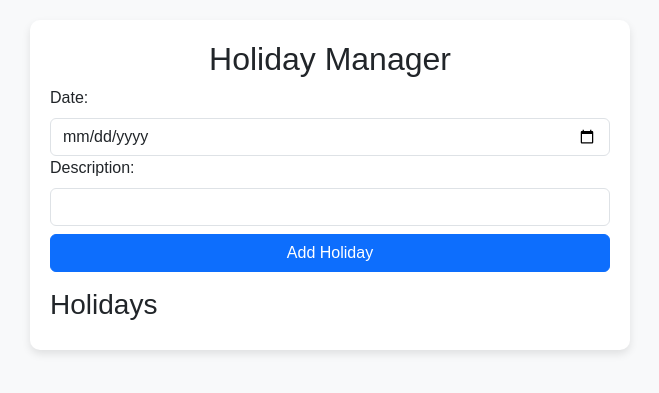
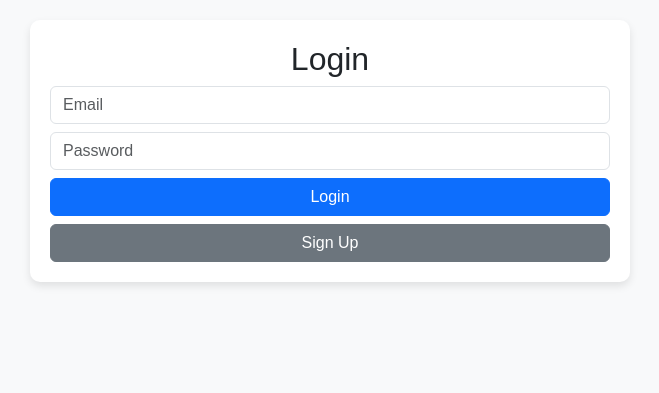
Before and after one commit to Ranjith1823/Smart-bell, a Flask app: page / in a window 1280 px wide. Shown: the top 393 px of the page, without its empty margins (310-969 px from the left). Run offline with Flask 3, Linux system fonts and the light colour scheme; parts of the project's set-up code (start-up, migrations or seed data) failed here and were passed over; some libraries are stand-ins or nearby versions.

Commit message:
Update index.html

```diff
--- a/templates/index.html
+++ b/templates/index.html
@@ -6,6 +6,11 @@
     <title>Holiday Manager</title>
     <link rel="stylesheet" href="https://cdn.jsdelivr.net/npm/bootstrap@5.3.0/dist/css/bootstrap.min.css">
     <script src="https://code.jquery.com/jquery-3.6.0.min.js"></script>
+
+    <!-- Firebase SDK -->
+    <script src="https://www.gstatic.com/firebasejs/10.11.0/firebase-app.js"></script>
+    <script src="https://www.gstatic.com/firebasejs/10.11.0/firebase-auth.js"></script>
+
     <style>
         body {
             padding: 20px;
@@ -27,10 +32,19 @@
 </head>
 <body>
 
-<div class="container">
+<!-- Authentication Section -->
+<div class="container" id="auth_section">
+    <h2 class="text-center">Login</h2>
+    <input type="email" id="login_email" class="form-control mb-2" placeholder="Email">
+    <input type="password" id="login_password" class="form-control mb-2" placeholder="Password">
+    <button class="btn btn-primary w-100" onclick="login()">Login</button>
+    <button class="btn btn-secondary w-100 mt-2" onclick="signup()">Sign Up</button>
+</div>
+
+<!-- Holiday Manager (Hidden Until Login) -->
+<div class="container" id="holiday_manager" style="display: none;">
     <h2 class="text-center">Holiday Manager</h2>
 
-    <!-- Add Holiday Section -->
     <div class="mb-3">
         <label class="form-label">Date:</label>
         <input type="date" id="holiday_date" class="form-control">
@@ -39,24 +53,64 @@
         <button class="btn btn-primary mt-2 w-100" onclick="addHoliday()">Add Holiday</button>
     </div>
 
-    <!-- Holiday List -->
     <h3 class="mt-3">Holidays</h3>
     <ul id="holiday_list" class="list-group holiday-list"></ul>
+
+    <!-- Logout Button -->
+    <button class="btn btn-danger w-100 mt-3" onclick="logout()">Logout</button>
 </div>
 
 <script>
-    const API_URL = "https://smart-bell.onrender.com";  // ✅ Render Flask API
+    const API_URL = "https://smart-bell.onrender.com";  // ✅ Flask API
 
-    function formatDate(isoDate) {
-        let date = new Date(isoDate);
-        let day = String(date.getDate()).padStart(2, '0');
-        let month = String(date.getMonth() + 1).padStart(2, '0');
-        let year = date.getFullYear();
-        return `${day}/${month}/${year}`;
+    // 🔥 Firebase Config
+    const firebaseConfig = {
+        apiKey: "AIzaSyBbWwuGdRwtDrwXHvHDb6SEv0Mb3TI2uSM",
+        authDomain: "smart-bell-7b0c3.firebaseapp.com",
+        databaseURL: "https://smart-bell-7b0c3-default-rtdb.asia-southeast1.firebasedatabase.app",
+        projectId: "smart-bell-7b0c3",
+        storageBucket: "smart-bell-7b0c3.firebasestorage.app",
+        messagingSenderId: "117192677459",
+        appId: "1:117192677459:web:3fa0ce9e5a7383e73ccea6"
+    };
+
+    // Initialize Firebase
+    firebase.initializeApp(firebaseConfig);
+    const auth = firebase.auth();
+
+    function login() {
+        let email = document.getElementById("login_email").value;
+        let password = document.getElementById("login_password").value;
+
+        auth.signInWithEmailAndPassword(email, password)
+            .then(() => checkAuthState())
+            .catch(error => alert(error.message));
     }
 
-    function sortDates(dates) {
-        return dates.sort((a, b) => new Date(a) - new Date(b));
+    function signup() {
+        let email = document.getElementById("login_email").value;
+        let password = document.getElementById("login_password").value;
+
+        auth.createUserWithEmailAndPassword(email, password)
+            .then(() => checkAuthState())
+            .catch(error => alert(error.message));
+    }
+
+    function logout() {
+        auth.signOut().then(() => checkAuthState());
+    }
+
+    function checkAuthState() {
+        auth.onAuthStateChanged(user => {
+            if (user) {
+                document.getElementById("auth_section").style.display = "none";
+                document.getElementById("holiday_manager").style.display = "block";
+                fetchHolidays();
+            } else {
+                document.getElementById("auth_section").style.display = "block";
+                document.getElementById("holiday_manager").style.display = "none";
+            }
+        });
     }
 
     function fetchHolidays() {
@@ -66,17 +120,8 @@
             success: function(response) {
                 let list = $("#holiday_list");
                 list.empty();
-
-                let sortedDates = sortDates(Object.keys(response));
-
-                sortedDates.forEach(date => {
-                    let formattedDate = formatDate(date);
-                    list.append(`
-                        <li class="list-group-item d-flex justify-content-between align-items-center">
-                            <span><strong>${formattedDate}</strong>: ${response[date].description}</span>
-                            <button class="btn btn-danger btn-sm" onclick="removeHoliday('${date}')">Remove</button>
-                        </li>
-                    `);
+                Object.keys(response).forEach(date => {
+                    list.append(`<li class="list-group-item">${date}: ${response[date].description}</li>`);
                 });
             },
             error: function() {
@@ -85,61 +130,7 @@
         });
     }
 
-    function addHoliday() {
-        let date = $("#holiday_date").val();
-        let description = $("#holiday_description").val();
-
-        if (!date || !description) {
-            alert("Both fields are required!");
-            return;
-        }
-
-        $.ajax({
-            url: `${API_URL}/add_holiday`,
-            type: "POST",
-            contentType: "application/json",
-            data: JSON.stringify({ date: date, description: description }),
-            success: function(response) {
-                alert(response.message);
-                $("#holiday_date").val("");
-                $("#holiday_description").val("");
-                fetchHolidays();
-            },
-            error: function(response) {
-                alert(response.responseJSON.message);
-            }
-        });
-    }
-
-    function removeHoliday(date) {
-        if (!confirm(`Are you sure you want to remove this holiday?`)) {
-            return;
-        }
-
-        $.ajax({
-            url: `${API_URL}/remove_holiday`,
-            type: "POST",
-            contentType: "application/json",
-            data: JSON.stringify({ date: date }),
-            success: function(response) {
-                alert(response.message);
-                fetchHolidays();
-            },
-            error: function(response) {
-                alert(response.responseJSON.message);
-            }
-        });
-    }
-
-    $(document).ready(function() {
-        fetchHolidays();
-
-        $("#holiday_date, #holiday_description").keypress(function(event) {
-            if (event.which === 13) {
-                addHoliday();
-            }
-        });
-    });
+    checkAuthState();
 </script>
 
 </body>
```
